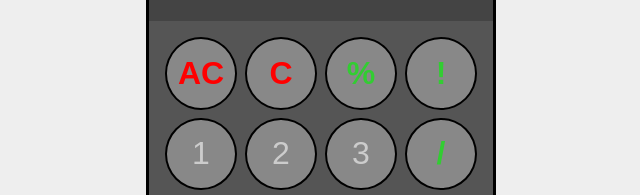
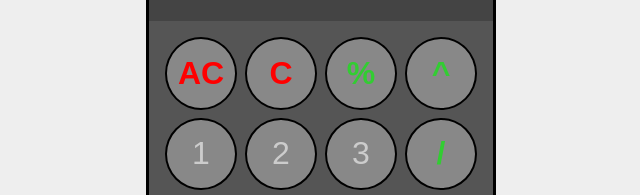
Before and after one commit to Osioyea/odin-calculator, a plain HTML site: page index.html in a window 1280 px wide. Shown: the part 210-405 px from the top of the page, 319-959 px from the left. Drawn offline with Linux system fonts and the light colour scheme.

Commit message:
Change factorial operator to power operator.

```diff
--- a/index.html
+++ b/index.html
@@ -19,7 +19,7 @@
         <button class="button clear" id="clearAll">AC</button>
         <button class="button clear" id="clearOne">C</button>
         <button class="button operator">%</button>
-        <button class="button operator">!</button>
+        <button class="button operator">^</button>
         <button class="button number">1</button>
         <button class="button number">2</button>
         <button class="button number">3</button>
```
